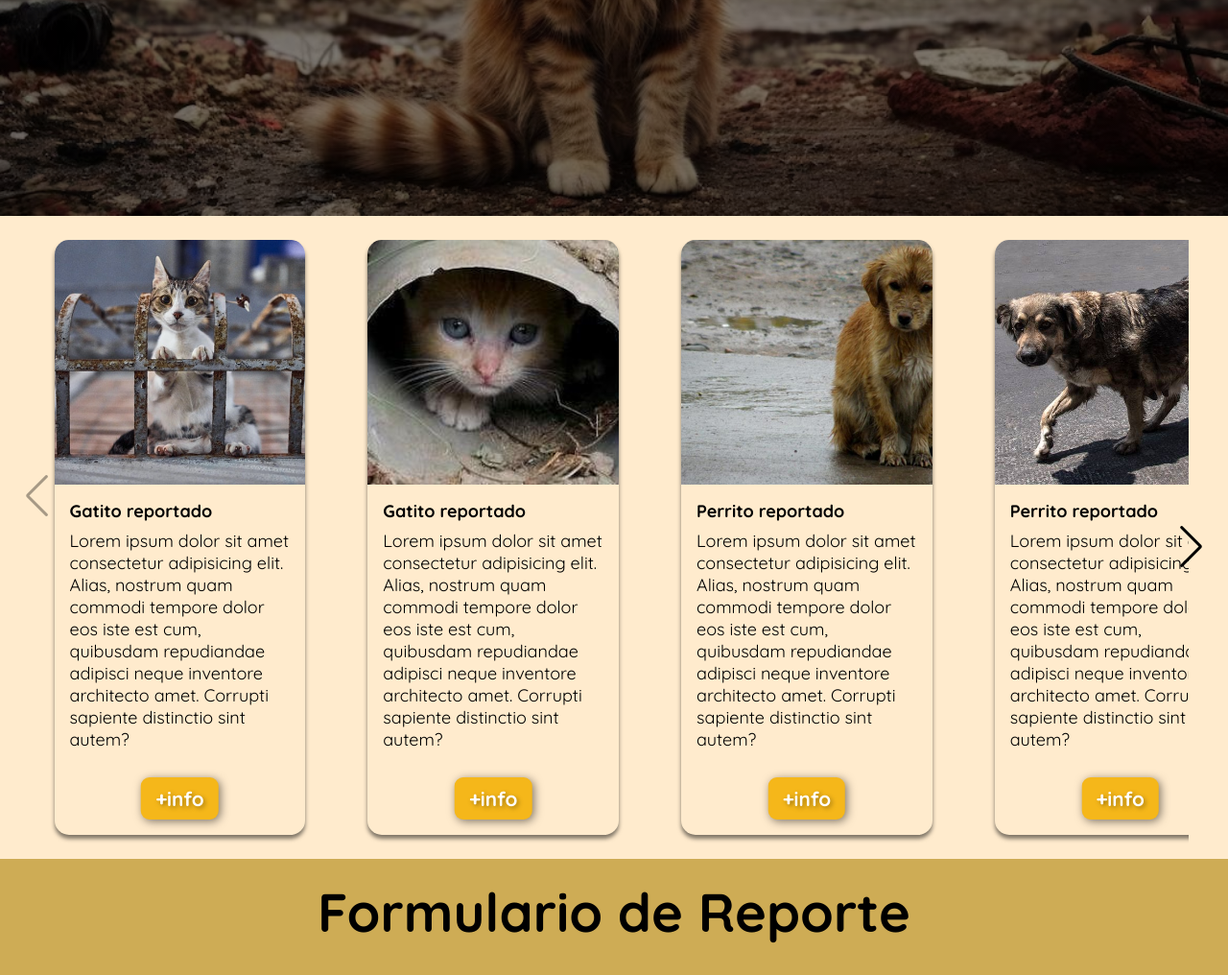
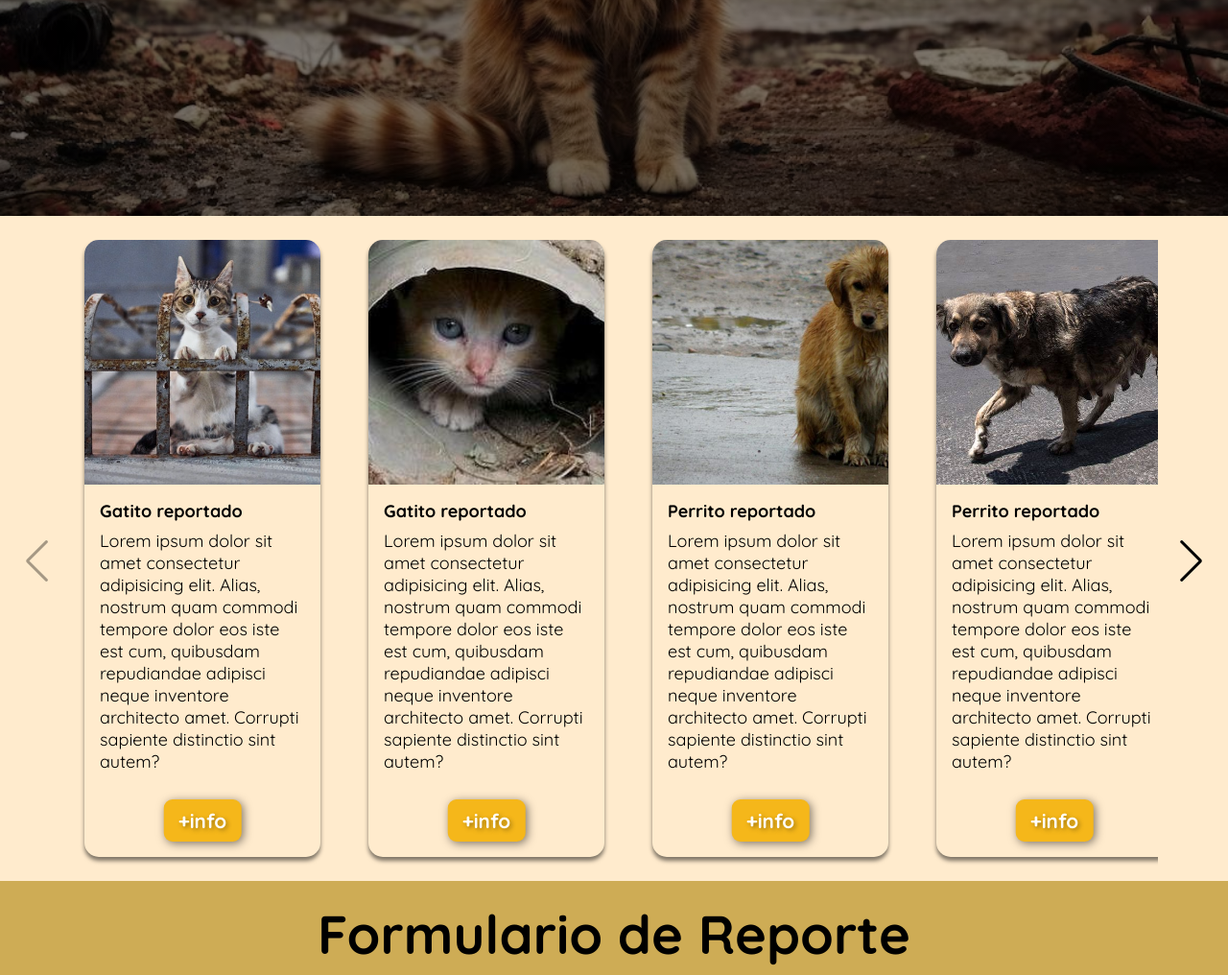
Before and after one commit to LeslieSanz/HappyPets-ProyectoWeb, a PHP site: page /html/reporta.html in a window 1280 px wide. Shown: the part 565-1581 px from the top of the page at 96% size. Run offline with PHP 8.4, Linux system fonts and the light colour scheme; some libraries are stand-ins or nearby versions.

Commit message:
POPOUT DEL CARRUSEL, leslie no me cae

```diff
--- a/css/styleReporta.css
+++ b/css/styleReporta.css
@@ -113,6 +113,11 @@ h3 {
     overflow: hidden;
 }
 
+.swiper-wrapper {
+    margin: 15px;
+}
+
+
 .container .swiper-container {
     width: 100%;
     height: 100%;
@@ -123,6 +128,7 @@ h3 {
 }
 
 
+
 .container .swiper-slide {
     position: relative;
     text-align: start;
@@ -130,7 +136,7 @@ h3 {
     background: blanchedalmond;
     border-radius: 15px;
     box-shadow: 0px 4px 4px rgba(0, 0, 0, 0.5);
-    margin: 15px;
+
 
 }
 
@@ -274,6 +280,11 @@ h3 {
     margin-top: 20px 0;
 }
 
+iframe {
+    width: 100%;
+    height: auto;
+}
+
 
 /* --------------------------------- FORMULARIO --------------------------------------*/
 .section-formulario {
@@ -371,31 +382,83 @@ textarea {
 
 @media(min-width: 680px) {
 
-    .container {
-        width: 89%;
+    .content-pop img {
+        max-width: 400px;
+        height: auto;
+        margin-bottom: 20px;
     }
-}
-
-@media(min-width: 1240px) {
 
     .container {
-        width: 95%;
+        width: 85%;
     }
-}
 
-@media(min-width: 920px) {
     .swiper-button-next {
         right: 25px !important;
-        transform: translateY(1670%) !important;
+        transform: translateY(750px) !important;
     }
 
     .swiper-button-prev {
         left: 25px !important;
-        transform: translateY(1550%) !important;
+        transform: translateY(750px) !important;
+    }
+
+}
+
+
+
+
+@media(min-width: 920px) {
+
+
+    .container {
+        width: 90%;
+    }
+
+    .swiper-button-next {
+        right: 25px !important;
+        transform: translateY(800px) !important;
+    }
+
+    .swiper-button-prev {
+        left: 25px !important;
+        transform: translateY(800px) !important;
     }
 }
 
+
+@media(min-width: 1240px) {
+
+    .swiper-button-next {
+        right: 25px !important;
+        transform: translateY(750px) !important;
+    }
+
+    .swiper-button-prev {
+        left: 25px !important;
+        transform: translateY(750px) !important;
+    }
+}
+
+
+
+
+
+
 @media(min-width: 720px) {
+    #popup {
+        max-width: 600px;
+    }
+
+    .div-text {
+        max-width: 600px;
+    }
+
+    iframe {
+        max-width: 600px;
+        height: 250px;
+        border: 0;
+    }
+
 
     .section-animales__div--programas {
         display: flex;
--- a/html/reporta.html
+++ b/html/reporta.html
@@ -277,10 +277,9 @@
                     </div>
                     <p>Encontrado en:</p>
                     <iframe
-                        src="https://www.google.com/maps/embed?pb=!1m18!1m12!1m3!1d243.8614151685054!2d-77.04319924334953!3d-12.058470857405656!2m3!1f0!2f0!3f0!3m2!1i1024!2i768!4f13.1!3m3!1m2!1s0x9105c8c363f2c8b3%3A0xd7af2f162d0abf6!2sIquique%20823%2C%20Bre%C3%B1a%2015082!5e0!3m2!1ses-419!2spe!4v1696920831543!5m2!1ses-419!2spe"
-                        width="100%" height="250" style="border:0;" allowfullscreen="" loading="lazy"
-                        referrerpolicy="no-referrer-when-downgrade">
-                    </iframe>
+                        src="https://www.google.com/maps/embed?pb=!1m17!1m12!1m3!1d487.82890943881046!2d-77.11552014422199!3d-11.999995986811081!2m3!1f0!2f0!3f0!3m2!1i1024!2i768!4f13.1!3m2!1m1!2zMTLCsDAwJzAwLjUiUyA3N8KwMDYnNTQuOSJX!5e0!3m2!1sen!2spe!4v1696961831765!5m2!1sen!2spe"
+                        width="100%" height="450" style="border:0;" allowfullscreen="" loading="lazy"
+                        referrerpolicy="no-referrer-when-downgrade"></iframe>
 
 
                 </div>
@@ -432,7 +431,7 @@
                     <p>Encontrado en:</p>
                     <iframe
                         src="https://www.google.com/maps/embed?pb=!1m18!1m12!1m3!1d243.8614151685054!2d-77.04319924334953!3d-12.058470857405656!2m3!1f0!2f0!3f0!3m2!1i1024!2i768!4f13.1!3m3!1m2!1s0x9105c8c363f2c8b3%3A0xd7af2f162d0abf6!2sIquique%20823%2C%20Bre%C3%B1a%2015082!5e0!3m2!1ses-419!2spe!4v1696920831543!5m2!1ses-419!2spe"
-                        width="100%" height="250" style="border:0;" allowfullscreen="" loading="lazy"
+                        width="90%" height="250" style="border:0;" allowfullscreen="" loading="lazy"
                         referrerpolicy="no-referrer-when-downgrade">
                     </iframe>
                 </div>
--- a/js/reporta.js
+++ b/js/reporta.js
@@ -7,7 +7,7 @@ var swiper = new Swiper('.swiper-container', {
 	  nextEl: '.swiper-button-next',
 	  prevEl: '.swiper-button-prev'
 	},
-	slidesPerView: 1,
+	slidesPerView: 'auto',
 	spaceBetween: 10,
 	// init: false,
 	pagination: {
@@ -23,7 +23,7 @@ var swiper = new Swiper('.swiper-container', {
 	  },
 	  680: {
 		slidesPerView: 2,
-		spaceBetween: 40,
+		spaceBetween: 30,
 	  },
 	  920: {
 		slidesPerView: 3,
```
